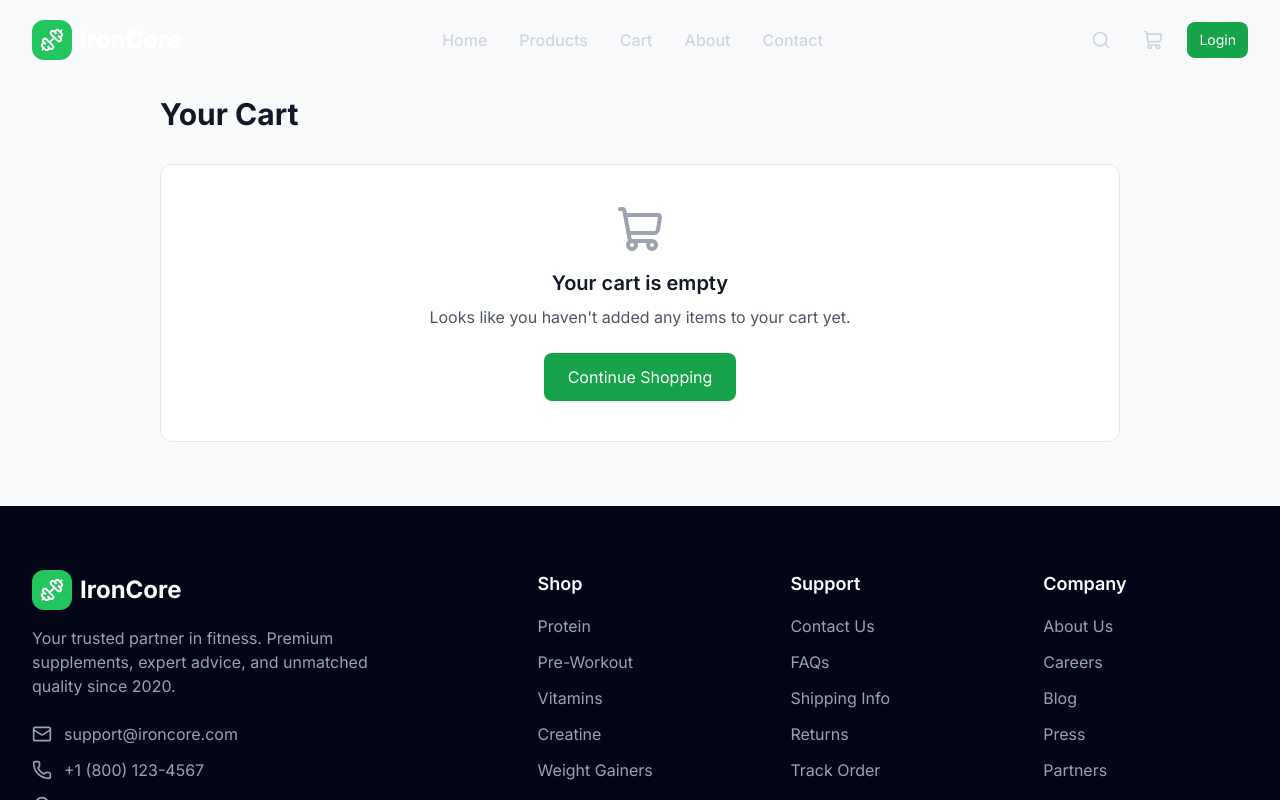
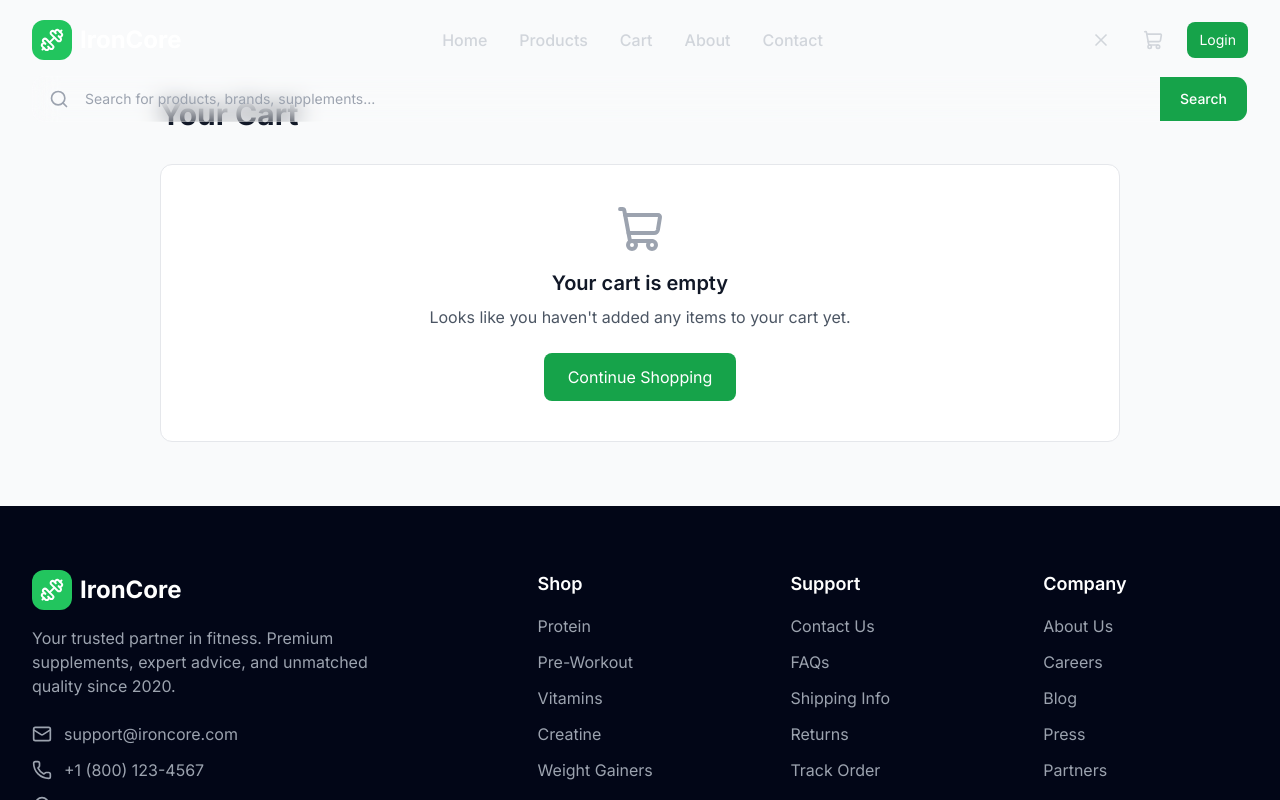
Before and after one commit to Fitness-store/Fitness-suppliments-store-Frontend, a React (Vite) app: page /cart in a window 1280 px wide. Both pictures are taken after a click on the button 1101 px from the left and 40 px from the top of the page. Shown: the top 800 px of the page. Built offline with nearby package versions, Linux system fonts and the light colour scheme.

Commit message:
search functionality

```diff
--- a/src/components/layout/Navbar.jsx
+++ b/src/components/layout/Navbar.jsx
@@ -1,4 +1,4 @@
-import React, { useState, useEffect } from 'react';
+import React, { useState, useEffect, useRef } from 'react';
 import { useNavigate, useLocation } from 'react-router-dom';
 
 import { Dumbbell, Menu, X, ShoppingCart, User, Search, ChevronDown, Package } from 'lucide-react';
@@ -9,6 +9,9 @@ const Navbar = () => {
   const [isScrolled, setIsScrolled] = useState(false);
   const [isMobileMenuOpen, setIsMobileMenuOpen] = useState(false);
   const [isProfileDropdownOpen, setIsProfileDropdownOpen] = useState(false);
+  const [isSearchOpen, setIsSearchOpen] = useState(false);
+  const [searchInput, setSearchInput] = useState('');
+  const searchInputRef = useRef(null);
   const navigate = useNavigate();
   const location = useLocation();
   const { isAuthenticated, currentUser } = useAuth();
@@ -32,6 +35,24 @@ const Navbar = () => {
     window.addEventListener('scroll', handleScroll);
     return () => window.removeEventListener('scroll', handleScroll);
   }, []);
+
+  // Focus search input when opened
+  useEffect(() => {
+    if (isSearchOpen && searchInputRef.current) {
+      searchInputRef.current.focus();
+    }
+  }, [isSearchOpen]);
+
+  // Close search on Escape
+  useEffect(() => {
+    const handleEsc = (e) => {
+      if (e.key === 'Escape') setIsSearchOpen(false);
+    };
+    if (isSearchOpen) {
+      document.addEventListener('keydown', handleEsc);
+      return () => document.removeEventListener('keydown', handleEsc);
+    }
+  }, [isSearchOpen]);
 
   const navLinks = [
     { name: 'Home', href: '#', type: 'scroll' },
@@ -60,6 +81,26 @@ const Navbar = () => {
       }
     }
     setIsMobileMenuOpen(false);
+  };
+
+  const handleSearchSubmit = (e) => {
+    e.preventDefault();
+    const trimmed = searchInput.trim();
+    if (trimmed) {
+      navigate(`/products?search=${encodeURIComponent(trimmed)}`);
+    } else {
+      navigate('/products');
+    }
+    setIsSearchOpen(false);
+    setSearchInput('');
+    setIsMobileMenuOpen(false);
+  };
+
+  const toggleSearch = () => {
+    setIsSearchOpen(!isSearchOpen);
+    if (isSearchOpen) {
+      setSearchInput('');
+    }
   };
 
   return (
@@ -95,8 +136,12 @@ const Navbar = () => {
 
           {/* Desktop Actions */}
           <div className="hidden md:flex items-center gap-4">
-            <button className="p-2 text-gray-300 hover:text-white transition-colors">
-              <Search className="w-5 h-5" />
+            <button
+              onClick={toggleSearch}
+              className="p-2 text-gray-300 hover:text-white transition-colors"
+              aria-label="Toggle search"
+            >
+              {isSearchOpen ? <X className="w-5 h-5" /> : <Search className="w-5 h-5" />}
             </button>
             <button
               onClick={() => navigate('/cart')}
@@ -161,10 +206,66 @@ const Navbar = () => {
           </button>
         </div>
 
+        {/* Search Bar (slides down) */}
+        <div
+          className={`overflow-hidden transition-all duration-300 ease-in-out ${
+            isSearchOpen ? 'max-h-20 opacity-100 mt-4' : 'max-h-0 opacity-0 mt-0'
+          }`}
+        >
+          <form onSubmit={handleSearchSubmit} className="relative">
+            <div className="flex items-center bg-white/10 backdrop-blur-md border border-white/20 rounded-xl overflow-hidden">
+              <Search className="w-5 h-5 text-gray-400 ml-4 flex-shrink-0" />
+              <input
+                ref={searchInputRef}
+                type="text"
+                value={searchInput}
+                onChange={(e) => setSearchInput(e.target.value)}
+                placeholder="Search for products, brands, supplements..."
+                className="w-full px-4 py-3 bg-transparent text-white placeholder-gray-400 focus:outline-none text-sm"
+              />
+              {searchInput && (
+                <button
+                  type="button"
+                  onClick={() => setSearchInput('')}
+                  className="p-2 text-gray-400 hover:text-white transition-colors mr-1"
+                >
+                  <X className="w-4 h-4" />
+                </button>
+              )}
+              <button
+                type="submit"
+                className="px-5 py-3 bg-primary-600 hover:bg-primary-700 text-white text-sm font-medium transition-colors"
+              >
+                Search
+              </button>
+            </div>
+          </form>
+        </div>
+
         {/* Mobile Menu */}
         {isMobileMenuOpen && (
           <div className="md:hidden mt-4 pb-4 border-t border-gray-800">
             <div className="flex flex-col gap-4 pt-4">
+              {/* Mobile Search */}
+              <form onSubmit={handleSearchSubmit} className="relative">
+                <div className="flex items-center bg-white/10 border border-white/20 rounded-xl overflow-hidden">
+                  <Search className="w-5 h-5 text-gray-400 ml-3 flex-shrink-0" />
+                  <input
+                    type="text"
+                    value={searchInput}
+                    onChange={(e) => setSearchInput(e.target.value)}
+                    placeholder="Search products..."
+                    className="w-full px-3 py-2.5 bg-transparent text-white placeholder-gray-400 focus:outline-none text-sm"
+                  />
+                  <button
+                    type="submit"
+                    className="px-4 py-2.5 bg-primary-600 text-white text-sm font-medium"
+                  >
+                    Go
+                  </button>
+                </div>
+              </form>
+
               {navLinks.map((link) => (
                 <button
                   key={link.name}
@@ -191,9 +292,6 @@ const Navbar = () => {
                 </>
               )}
               <div className="flex items-center gap-4 pt-4 border-t border-gray-800">
-                <button className="p-2 text-gray-300 hover:text-white transition-colors">
-                  <Search className="w-5 h-5" />
-                </button>
                 <button
                   onClick={() => navigate('/cart')}
                   className="p-2 text-gray-300 hover:text-white transition-colors relative"
--- a/src/pages/ProductsPage.jsx
+++ b/src/pages/ProductsPage.jsx
@@ -13,7 +13,7 @@ const ProductsPage = () => {
   const [categories, setCategories] = useState([{ id: '', name: 'All Categories' }]);
   const [loading, setLoading] = useState(true);
   const [error, setError] = useState(null);
-  const [searchQuery, setSearchQuery] = useState('');
+  const [searchQuery, setSearchQuery] = useState(searchParams.get('search') || '');
   const [selectedCategory, setSelectedCategory] = useState(searchParams.get('category') || '');
   const [selectedBrands, setSelectedBrands] = useState([]);
   const [priceRange, setPriceRange] = useState({ min: '', max: '' });
@@ -64,8 +64,12 @@ const ProductsPage = () => {
 
   useEffect(() => {
     const category = searchParams.get('category');
+    const search = searchParams.get('search');
     if (category) {
       setSelectedCategory(category);
+    }
+    if (search !== null) {
+      setSearchQuery(search);
     }
   }, [searchParams]);
 
```
